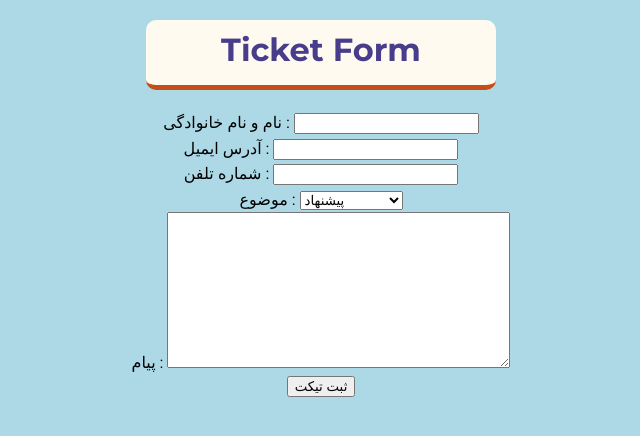
After one commit to Rocker066/sabzlearn-django, a Django app: page /blog/ticket/ in a window 1280 px wide. The commit adds this page. Shown: the top 436 px of the page, without its empty margins (319-959 px from the left). Run offline with Django 5.2, Linux system fonts and the light colour scheme; parts of the project's set-up code (start-up, migrations or seed data) failed here and were passed over.

Commit message:
added class based views

```diff
--- a/sabzweb/blog/admin.py
+++ b/sabzweb/blog/admin.py
@@ -14,3 +14,8 @@ class PostAdmin(admin.ModelAdmin):
     prepopulated_fields = {'slug': ('title',)}
     list_editable = ['status',]
     # list_display_links = ['author']
+
+
+@admin.register(Ticket)
+class TicketAdmin(admin.ModelAdmin):
+    list_display = ['name', 'subject', 'phone']
--- /dev/null
+++ b/sabzweb/blog/forms.py
@@ -0,0 +1,15 @@
+from django import forms
+
+
+class TicketForm(forms.Form):
+    SUBJECT_CHOICES = (
+        ('پیشنهاد', 'پیشنهاد'),
+        ('انتقاد', 'انتقاد'),
+        ('گزارش مشکل', 'گزارش مشکل'),
+    )
+
+    name = forms.CharField(max_length=250, required=True, label='نام و نام خانوادگی ')
+    email = forms.EmailField(required=True, label='آدرس ایمیل ')
+    phone = forms.CharField(max_length=11, required=True, label='شماره تلفن ')
+    subject = forms.ChoiceField(choices=SUBJECT_CHOICES, required=True, label='موضوع ')
+    message = forms.CharField(widget=forms.Textarea, required=True, label='پیام ')
--- a/sabzweb/blog/static/css/base.css
+++ b/sabzweb/blog/static/css/base.css
@@ -130,3 +130,9 @@ h3::before {
 	text-justify-trim: inter-word;
 	font-weight: bold;
 }
+
+.ticket{
+	text-align: center;
+	/*width: 50%;*/
+	margin: 0 auto;
+}
--- /dev/null
+++ b/sabzweb/blog/templates/forms/ticket.html
@@ -0,0 +1,12 @@
+{% extends 'parent/base.html' %}
+{% block title %}Ticket Form{% endblock %}
+{% block content %}
+    <h1 class="post_list">Ticket Form</h1>
+
+    <form class='ticket' method="post">
+        {% csrf_token %}
+        {{ form.as_p }}
+    <input type="submit" value="ثبت تیکت">
+    </form>
+
+{% endblock %}
--- a/sabzweb/blog/urls.py
+++ b/sabzweb/blog/urls.py
@@ -9,4 +9,5 @@ urlpatterns = [
     path('posts/', views.PostListView.as_view(), name='post_list'),
     # path('posts/<int:pk>', views.post_detail, name='post_detail'),
     path('posts/<int:pk>', views.PostDetailView.as_view(), name='post_detail'),
+    path('ticket/', views.ticket, name='ticket'),
 ]
--- a/sabzweb/blog/views.py
+++ b/sabzweb/blog/views.py
@@ -1,6 +1,7 @@
-from django.shortcuts import render, get_object_or_404
+from django.shortcuts import render, get_object_or_404, redirect
 from django.http import HttpResponse, Http404
-from .models import Post
+from .models import Post, Ticket
+from .forms import *
 from django.core.paginator import Paginator, EmptyPage, PageNotAnInteger
 from django.views.generic import ListView, DetailView
 
@@ -47,3 +48,28 @@ class PostDetailView(DetailView):
     queryset = Post.published.all()
     template_name = 'blog/detail.html'
     context_object_name = 'post'
+
+
+def ticket(request):
+    # if the request is POST, instantiate the TicketForm class
+    if request.method == 'POST':
+        form = TicketForm(request.POST)
+        # if all form fields contain valid data then get them in a dictionary called cleaned data
+        if form.is_valid():
+            # create database fields based on what user has entered in the form
+            ticket_obj = Ticket.objects.create()
+            cd = form.cleaned_data
+            # put the user input in the related object fields in the database(from cleaned data)
+            ticket_obj.message = cd['message']
+            ticket_obj.name = cd['name']
+            ticket_obj.email = cd['email']
+            ticket_obj.phone = cd['phone']
+            ticket_obj.subject = cd['subject']
+            # save the data in the database fields
+            ticket_obj.save()
+            # redirect to the empty ticket page after submitting the form
+            return redirect('blog:ticket')
+    else:
+        # if the user hasn't completed the form show the empty form
+        form = TicketForm()
+    return render(request, 'forms/ticket.html', {'form': form})
```
Also changed, not shown: sabzweb/blog/models.py (+11 -0 lines), sabzweb/db.sqlite3.
